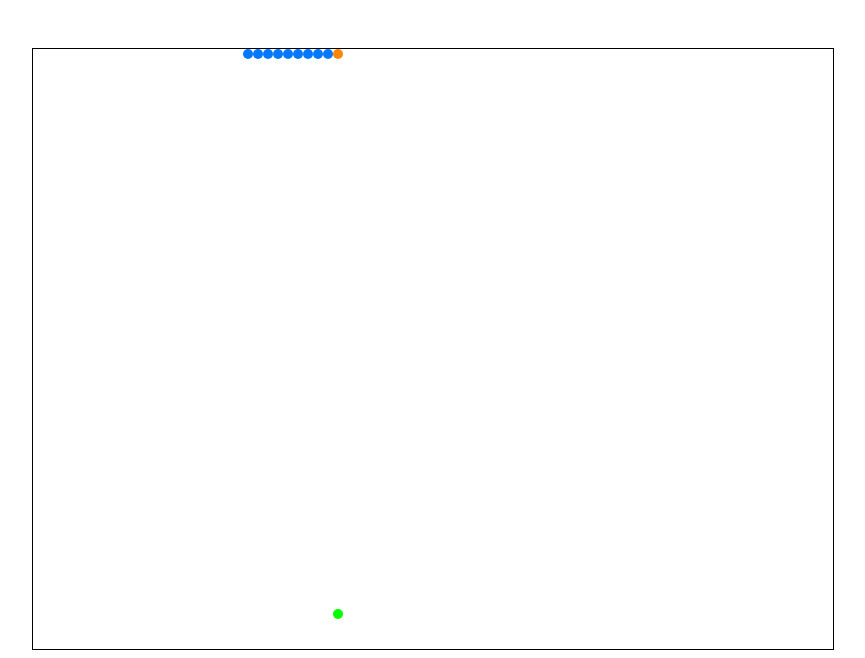
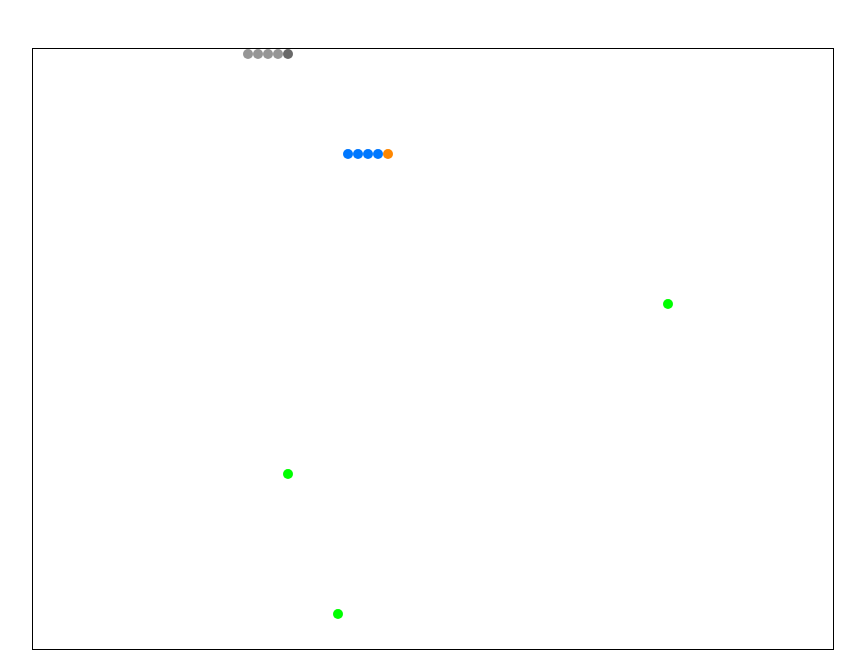
Before and after one commit to hckr/snake, a plain HTML site: page index.html in a window 1280 px wide. Shown: the whole page, without its empty margins (207-1072 px from the left). Drawn offline with Linux system fonts and the light colour scheme.

Commit message:
Added enemy snake and proper collisions

```diff
--- a/index.html
+++ b/index.html
@@ -24,6 +24,7 @@
             width: 80,
             height: 60,
             point_size: 10,
+            food_count: 3,
             canvas_id: 'game_field',
             snake_color: SnakeGame.Color(0, 120, 255)
         }).appendTo(document.body);
--- a/snake.js
+++ b/snake.js
@@ -47,17 +47,21 @@ var SnakeGame = (function(d, w) {
         },
         Snake = function(opts) {
             var color = opts.color,
+                user_controlled = opts.user_controlled,
                 directionCallback = opts.directionCallback,
+                current_direction,
                 points = [],
-                prev_last_segment_pos;
+                prev_last_segment_pos,
+                dead = false;
 
-            for(var x = opts.length - 1; x >= 0; --x) {
-                points.push(Point(x, 0));
+            for(var x = opts.pos.x + opts.length - 1; x >= opts.pos.x; --x) {
+                points.push(Point(x, opts.pos.y));
             }
 
             return {
                 color: color,
                 points: points,
+                user_controlled: user_controlled,
                 getHead: function() {
                     return points[0];
                 },
@@ -74,9 +78,13 @@ var SnakeGame = (function(d, w) {
                     });
                 },
                 getDirection: function() {
-                    return directionCallback(points);
+                    current_direction = directionCallback(points, current_direction);
+                    return current_direction;
                 },
                 move: function(new_head_x, new_head_y) {
+                    if(dead) {
+                        return;
+                    }
                     points.unshift(
                         Point(new_head_x, new_head_y)
                     );
@@ -84,6 +92,12 @@ var SnakeGame = (function(d, w) {
                 },
                 enlarge: function() {
                     points.push(prev_last_segment_pos);
+                },
+                die: function() {
+                    dead = true;
+                },
+                isDead: function() {
+                    return dead;
                 }
             };
         },
@@ -106,7 +120,7 @@ var SnakeGame = (function(d, w) {
 
             var game_state = STATES.PLAYING,
                 current_user_direction = DIRECTIONS.RIGHT,
-                last_moving_direction,
+                last_user_moving_direction,
                 snakes = [],
                 foods = [];
 
@@ -115,22 +129,22 @@ var SnakeGame = (function(d, w) {
                     case STATES.PLAYING:
                         switch(e.keyCode) {
                             case KEYS.LEFT:
-                                if(last_moving_direction != DIRECTIONS.RIGHT) {
+                                if(last_user_moving_direction != DIRECTIONS.RIGHT) {
                                     current_user_direction = DIRECTIONS.LEFT
                                 }
                                 break;
                             case KEYS.UP:
-                                if(last_moving_direction != DIRECTIONS.DOWN) {
+                                if(last_user_moving_direction != DIRECTIONS.DOWN) {
                                     current_user_direction = DIRECTIONS.UP
                                 }
                                 break;
                             case KEYS.RIGHT:
-                                if(last_moving_direction != DIRECTIONS.LEFT) {
+                                if(last_user_moving_direction != DIRECTIONS.LEFT) {
                                     current_user_direction = DIRECTIONS.RIGHT
                                 }
                                 break;
                             case KEYS.DOWN:
-                                if(last_moving_direction != DIRECTIONS.UP) {
+                                if(last_user_moving_direction != DIRECTIONS.UP) {
                                     current_user_direction = DIRECTIONS.DOWN
                                 }
                                 break;
@@ -151,11 +165,7 @@ var SnakeGame = (function(d, w) {
                         switch(e.keyCode) {
                             case KEYS.R:
                                 snakes = [];
-                                addSnake({
-                                    color: Color(0, 120, 255),
-                                    length: 10,
-                                    user_controlled: true
-                                });
+                                initializeSnakes();
                                 current_user_direction = DIRECTIONS.RIGHT;
                                 game_state = STATES.PLAYING;
                                 gameLoop();
@@ -165,10 +175,7 @@ var SnakeGame = (function(d, w) {
                 }
             }, false);
 
-            var getCanvas = function() {
-                    return canvas;
-                },
-                clear = function() {
+            var clear = function() {
                     context.clearRect(0, 0, game_opts.width, game_opts.height);
                 },
                 setFillColor = function(color) {
@@ -187,6 +194,9 @@ var SnakeGame = (function(d, w) {
                     context.restore();
                 },
                 drawSnake = function(snake) {
+                    if(snake.isDead() && Date.now() % 500 < 250) {
+                        return;
+                    }
                     context.save();
                     setFillColor(snake.color);
                     snake.getBody().forEach(drawPoint);
@@ -200,19 +210,22 @@ var SnakeGame = (function(d, w) {
                     snakes.forEach(drawSnake);
                     requestAnimationFrame(drawingLoop);
                 },
+                userControlledSnakeDirectionCallback = function() {
+                    return current_user_direction;
+                },
+                computerControlledSnakeDirectionCallback = function(points, current_direction) {
+                    return DIRECTIONS.RIGHT;
+                },
                 addSnake = function(opts) {
-                    if(opts.user_controlled) {
-                        opts.directionCallback = function() {
-                            return current_user_direction;
-                        }
-                    } else {
-                        opts.directionCallback = function() {
-                            return DIRECTIONS.RIGHT;
-                        }
-                    }
                     snakes.push(
                         Snake(opts)
                     );
+                },
+                deleteSnake = function(snake) {
+                    snake.die();
+                    setTimeout(function() {
+                        snakes.splice(snakes.indexOf(snake), 1);
+                    }, 1500);
                 },
                 moveSnake = function(snake) {
                     var curr_head = snake.getHead(),
@@ -226,64 +239,98 @@ var SnakeGame = (function(d, w) {
                         new_y += game_opts.height;
                     }
                     snake.move(new_x, new_y);
-                    last_moving_direction = direction;
+                    if(snake.user_controlled) {
+                        last_user_moving_direction = direction;
+                    }
                 },
                 addFood = function() {
-                    var point,
-                        any_snake_contains = false;
+                    var point;
                     do {
                         point = Point(
                             parseInt(Math.random() * game_opts.width),
                             parseInt(Math.random() * game_opts.height)
                         );
-                        snakes.forEach(function(snake) {
-                            if(snake.contains(point)) {
-                                any_snake_contains = true;
-                            }
-                        });
-                    } while(any_snake_contains);
+                    } while(snakes.some(function(snake) { return snake.contains(point); }));
                     foods.push(
                         Food({
                             position: point
                         })
                     );
                 },
+                deleteFood = function(food) {
+                    foods.splice(foods.indexOf(food), 1);
+                },
                 gameLoop = function() {
                     if(game_state != STATES.PLAYING) {
                         return;
                     }
+                    var dead_snakes = [];
+                    snakes.forEach(moveSnake);
                     snakes.forEach(function(snake) {
-                        moveSnake(snake);
-                        snake.getBody().forEach(function(point) {
-                            if(snake.isHead(point)) {
-                                game_state = STATES.GAME_OVER;
+                        if(snake.isDead()) {
+                            return;
+                        }
+                        snakes.forEach(function(other_snake) {
+                            if(other_snake.isDead()) {
                                 return;
                             }
-                        })
+                            other_snake.points.forEach(function(point) {
+                                if(snake.isHead(point) && snake.getHead() !== point) {
+                                    dead_snakes.push(snake);
+                                    if(snake.user_controlled) {
+                                        game_state = STATES.GAME_OVER;
+                                        return;
+                                    }
+                                }
+                            });
+                        });
                         foods.forEach(function(food) {
                             if(snake.isHead(food.position)) {
                                 // game_opts.onFoodEaten();
                                 snake.enlarge();
-                                foods.splice(foods.indexOf(food), 1);
+                                deleteFood(food);
                             }
                         });
                     });
-                    if(foods.length == 0) {
+                    dead_snakes.forEach(deleteSnake);
+                    if(foods.length < game_opts.food_count) {
                         addFood();
                     }
                     setTimeout(gameLoop, 50);
+                },
+                initializeSnakes = function() {
+                    addSnake({
+                        pos: {
+                            x: 10,
+                            y: 10
+                        },
+                        length: 5,
+                        color: game_opts.snake_color,
+                        user_controlled: true,
+                        directionCallback: userControlledSnakeDirectionCallback
+                        // directionCallback: computerControlledSnakeDirectionCallback
+                    });
+                    addSnake({
+                        pos: {
+                            x: 0,
+                            y: 0
+                        },
+                        length: 5,
+                        color: Color(150, 150, 150),
+                        user_controlled: false,
+                        // directionCallback: userControlledSnakeDirectionCallback
+                        directionCallback: computerControlledSnakeDirectionCallback
+                    });
                 };
 
-            addSnake({
-                color: game_opts.snake_color,
-                length: 10,
-                user_controlled: true
-            });
+            initializeSnakes();
             drawingLoop();
             gameLoop();
 
             return {
-                getCanvas: getCanvas
+                getCanvas: function() {
+                    return canvas;
+                }
             };
         },
         exports = function(opts) {
```
